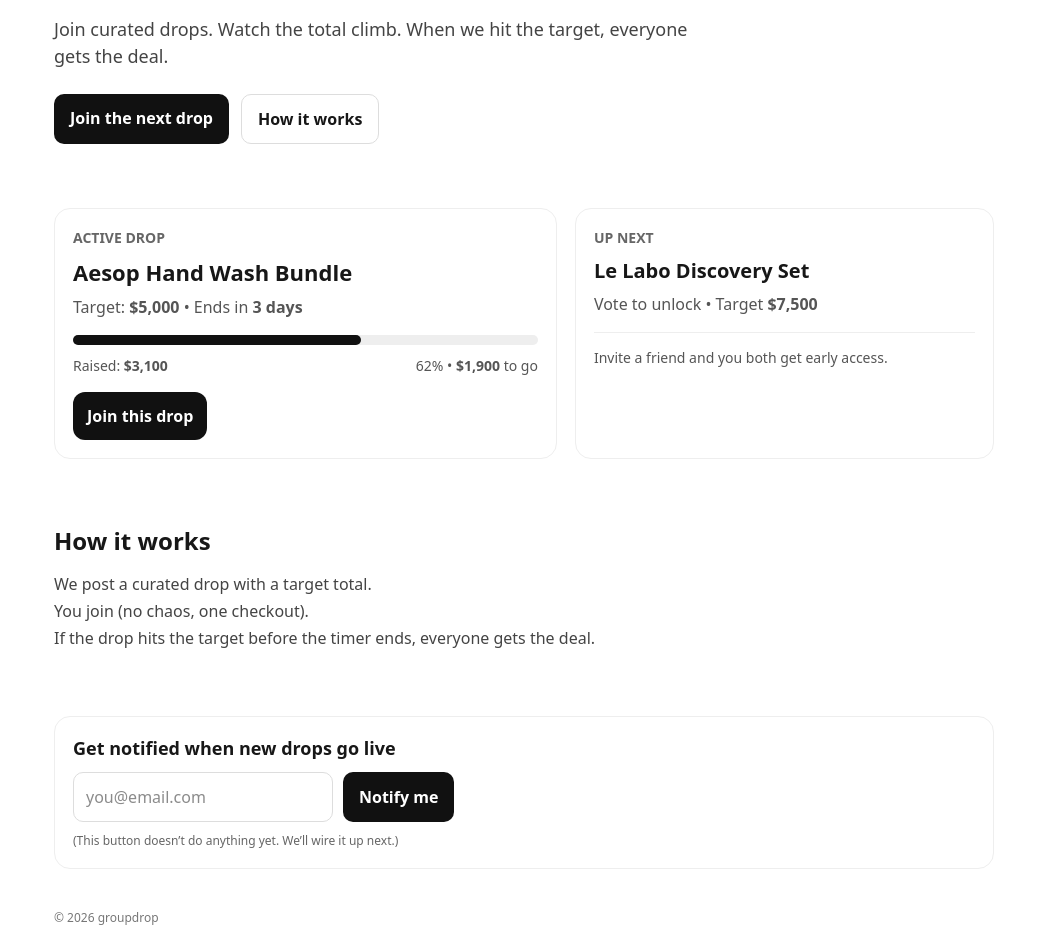
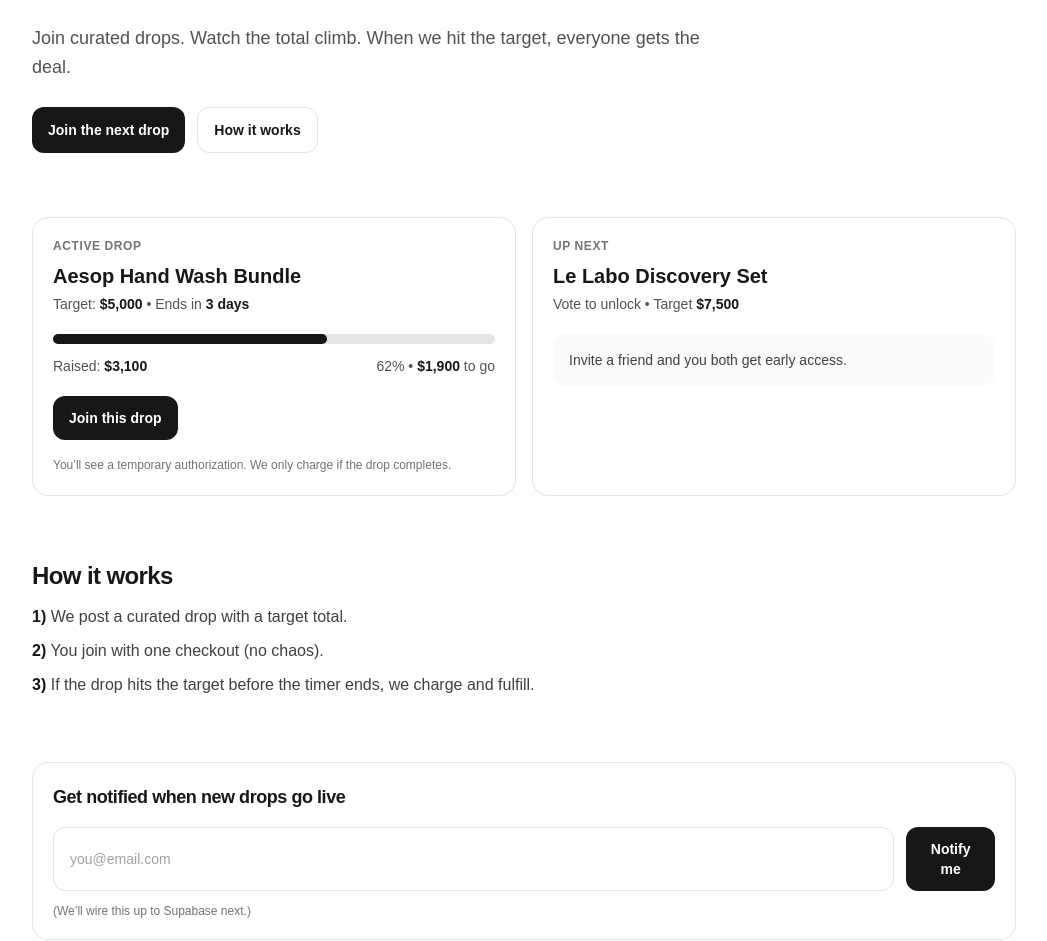
Before and after one commit to paolo-hash/groupdrop, a Next.js app: page / in a window 1280 px wide. Shown: the part 274-1215 px from the top of the page, without its empty margins (116-1163 px from the left). Built offline with nearby package versions, Linux system fonts and the light colour scheme.

Commit message:
Refactor homepage to Tailwind and improve layout structure

```diff
--- a/app/page.tsx
+++ b/app/page.tsx
@@ -1,147 +1,143 @@
 export default function Home() {
   return (
-    <main style={{ fontFamily: "system-ui, -apple-system, Segoe UI, Roboto, Arial" }}>
-      <div style={{ maxWidth: 980, margin: "0 auto", padding: "64px 20px" }}>
-        <div style={{ display: "flex", justifyContent: "space-between", alignItems: "center" }}>
-          <div style={{ fontWeight: 800, fontSize: 20 }}>groupdrop (beta)</div>
-          <div style={{ display: "flex", gap: 14, fontSize: 14 }}>
-            <a href="#drops">Drops</a>
-            <a href="#how">How it works</a>
-            <a href="#join">Join</a>
-          </div>
-        </div>
+    <main className="min-h-screen bg-white text-neutral-900">
+      <div className="mx-auto max-w-5xl px-5 py-12 md:py-16">
+        {/* Top bar */}
+        <header className="flex items-center justify-between">
+          <div className="text-lg font-extrabold tracking-tight">groupdrop (beta)</div>
 
-        <div style={{ marginTop: 64 }}>
-          <div style={{ fontSize: 56, fontWeight: 900, lineHeight: 1.05 }}>
+          <nav className="hidden gap-4 text-sm text-neutral-600 md:flex">
+            <a href="#drops" className="hover:text-neutral-900">
+              Drops
+            </a>
+            <a href="#how" className="hover:text-neutral-900">
+              How it works
+            </a>
+            <a href="#join" className="hover:text-neutral-900">
+              Join
+            </a>
+          </nav>
+        </header>
+
+        {/* Hero */}
+        <section className="mt-14 md:mt-16">
+          <h1 className="text-4xl font-black leading-tight tracking-tight md:text-6xl md:leading-[1.05]">
             Premium group buys,
-            <br />
+            <br className="hidden md:block" />
             without the chaos.
-          </div>
-          <div style={{ marginTop: 14, fontSize: 18, color: "#444", maxWidth: 640 }}>
+          </h1>
+
+          <p className="mt-4 max-w-2xl text-base leading-relaxed text-neutral-600 md:text-lg">
             Join curated drops. Watch the total climb. When we hit the target, everyone gets the deal.
-          </div>
+          </p>
 
-          <div style={{ marginTop: 24, display: "flex", gap: 12 }}>
+          <div className="mt-6 flex flex-col gap-3 sm:flex-row">
             <a
               href="#join"
-              style={{
-                background: "#111",
-                color: "white",
-                padding: "12px 16px",
-                borderRadius: 10,
-                textDecoration: "none",
-                fontWeight: 700,
-              }}
+              className="inline-flex items-center justify-center rounded-xl bg-neutral-900 px-4 py-3 text-sm font-extrabold text-white hover:bg-neutral-800"
             >
               Join the next drop
             </a>
+
             <a
               href="#how"
-              style={{
-                border: "1px solid #ddd",
-                padding: "12px 16px",
-                borderRadius: 10,
-                textDecoration: "none",
-                fontWeight: 700,
-              }}
+              className="inline-flex items-center justify-center rounded-xl border border-neutral-200 px-4 py-3 text-sm font-extrabold text-neutral-900 hover:bg-neutral-50"
             >
               How it works
             </a>
           </div>
-        </div>
+        </section>
 
-        <div id="drops" style={{ marginTop: 64, display: "grid", gridTemplateColumns: "1.2fr 1fr", gap: 18 }}>
-          <div style={{ border: "1px solid #eee", borderRadius: 16, padding: 18 }}>
-            <div style={{ fontWeight: 800, fontSize: 14, color: "#666" }}>ACTIVE DROP</div>
-            <div style={{ marginTop: 8, fontSize: 22, fontWeight: 900 }}>Aesop Hand Wash Bundle</div>
-            <div style={{ marginTop: 6, color: "#555" }}>
-              Target: <b>$5,000</b> • Ends in <b>3 days</b>
+        {/* Drops */}
+        <section id="drops" className="mt-14 grid grid-cols-1 gap-4 md:mt-16 md:grid-cols-2">
+          {/* Active Drop */}
+          <div className="rounded-2xl border border-neutral-200 p-5">
+            <div className="text-xs font-extrabold tracking-wider text-neutral-500">ACTIVE DROP</div>
+            <div className="mt-2 text-xl font-black">Aesop Hand Wash Bundle</div>
+            <div className="mt-1 text-sm text-neutral-600">
+              Target: <span className="font-bold text-neutral-900">$5,000</span> • Ends in{" "}
+              <span className="font-bold text-neutral-900">3 days</span>
             </div>
 
-            <div style={{ marginTop: 16, height: 10, background: "#eee", borderRadius: 999 }}>
-              <div style={{ width: "62%", height: "100%", background: "#111", borderRadius: 999 }} />
+            {/* Progress bar */}
+            <div className="mt-5 h-2.5 w-full rounded-full bg-neutral-200">
+              <div className="h-2.5 w-[62%] rounded-full bg-neutral-900" />
             </div>
-            <div style={{ marginTop: 10, display: "flex", justifyContent: "space-between", fontSize: 14, color: "#555" }}>
+
+            <div className="mt-3 flex items-center justify-between text-sm text-neutral-600">
               <div>
-                Raised: <b>$3,100</b>
+                Raised: <span className="font-bold text-neutral-900">$3,100</span>
               </div>
               <div>
-                62% • <b>$1,900</b> to go
+                62% • <span className="font-bold text-neutral-900">$1,900</span> to go
               </div>
             </div>
 
-            <div style={{ marginTop: 16 }}>
+            <div className="mt-5">
               <a
                 href="#join"
-                style={{
-                  display: "inline-block",
-                  background: "#111",
-                  color: "white",
-                  padding: "12px 14px",
-                  borderRadius: 12,
-                  textDecoration: "none",
-                  fontWeight: 800,
-                }}
+                className="inline-flex items-center justify-center rounded-xl bg-neutral-900 px-4 py-3 text-sm font-extrabold text-white hover:bg-neutral-800"
               >
                 Join this drop
               </a>
             </div>
+
+            <p className="mt-4 text-xs leading-relaxed text-neutral-500">
+              You’ll see a temporary authorization. We only charge if the drop completes.
+            </p>
           </div>
 
-          <div style={{ border: "1px solid #eee", borderRadius: 16, padding: 18 }}>
-            <div style={{ fontWeight: 800, fontSize: 14, color: "#666" }}>UP NEXT</div>
-            <div style={{ marginTop: 8, fontSize: 20, fontWeight: 900 }}>Le Labo Discovery Set</div>
-            <div style={{ marginTop: 6, color: "#555" }}>
-              Vote to unlock • Target <b>$7,500</b>
+          {/* Up Next */}
+          <div className="rounded-2xl border border-neutral-200 p-5">
+            <div className="text-xs font-extrabold tracking-wider text-neutral-500">UP NEXT</div>
+            <div className="mt-2 text-xl font-black">Le Labo Discovery Set</div>
+            <div className="mt-1 text-sm text-neutral-600">
+              Vote to unlock • Target <span className="font-bold text-neutral-900">$7,500</span>
             </div>
 
-            <div style={{ marginTop: 16, borderTop: "1px solid #eee", paddingTop: 14, color: "#555", fontSize: 14 }}>
+            <div className="mt-5 rounded-xl bg-neutral-50 p-4 text-sm text-neutral-700">
               Invite a friend and you both get early access.
             </div>
           </div>
-        </div>
+        </section>
 
-        <div id="how" style={{ marginTop: 64 }}>
-          <div style={{ fontSize: 24, fontWeight: 900 }}>How it works</div>
-          <ol style={{ marginTop: 12, color: "#444", lineHeight: 1.7 }}>
-            <li>We post a curated drop with a target total.</li>
-            <li>You join (no chaos, one checkout).</li>
-            <li>If the drop hits the target before the timer ends, everyone gets the deal.</li>
+        {/* How it works */}
+        <section id="how" className="mt-14 md:mt-16">
+          <h2 className="text-2xl font-black tracking-tight">How it works</h2>
+          <ol className="mt-3 space-y-2 text-sm leading-relaxed text-neutral-700 md:text-base">
+            <li>
+              <span className="font-bold text-neutral-900">1)</span> We post a curated drop with a target total.
+            </li>
+            <li>
+              <span className="font-bold text-neutral-900">2)</span> You join with one checkout (no chaos).
+            </li>
+            <li>
+              <span className="font-bold text-neutral-900">3)</span> If the drop hits the target before the timer ends,
+              we charge and fulfill.
+            </li>
           </ol>
-        </div>
+        </section>
 
-        <div id="join" style={{ marginTop: 64, border: "1px solid #eee", borderRadius: 16, padding: 18 }}>
-          <div style={{ fontSize: 18, fontWeight: 900 }}>Get notified when new drops go live</div>
-          <div style={{ marginTop: 10, display: "flex", gap: 10, flexWrap: "wrap" }}>
+        {/* Join */}
+        <section id="join" className="mt-14 rounded-2xl border border-neutral-200 p-5 md:mt-16">
+          <div className="text-lg font-black tracking-tight">Get notified when new drops go live</div>
+
+          <div className="mt-4 flex flex-col gap-3 sm:flex-row">
             <input
               placeholder="you@email.com"
-              style={{
-                padding: "12px 12px",
-                borderRadius: 10,
-                border: "1px solid #ddd",
-                minWidth: 260,
-              }}
+              className="w-full rounded-xl border border-neutral-200 px-4 py-3 text-sm outline-none placeholder:text-neutral-400 focus:border-neutral-400"
             />
-            <button
-              style={{
-                background: "#111",
-                color: "white",
-                padding: "12px 16px",
-                borderRadius: 10,
-                border: "none",
-                fontWeight: 800,
-                cursor: "pointer",
-              }}
-            >
+            <button className="rounded-xl bg-neutral-900 px-4 py-3 text-sm font-extrabold text-white hover:bg-neutral-800">
               Notify me
             </button>
           </div>
-          <div style={{ marginTop: 10, fontSize: 12, color: "#666" }}>
-            (This button doesn’t do anything yet. We’ll wire it up next.)
-          </div>
-        </div>
 
-        <div style={{ marginTop: 40, fontSize: 12, color: "#777" }}>© {new Date().getFullYear()} groupdrop</div>
+          <div className="mt-3 text-xs text-neutral-500">(We’ll wire this up to Supabase next.)</div>
+        </section>
+
+        <footer className="mt-10 text-xs text-neutral-500">
+          © {new Date().getFullYear()} groupdrop
+        </footer>
       </div>
     </main>
   );
```
